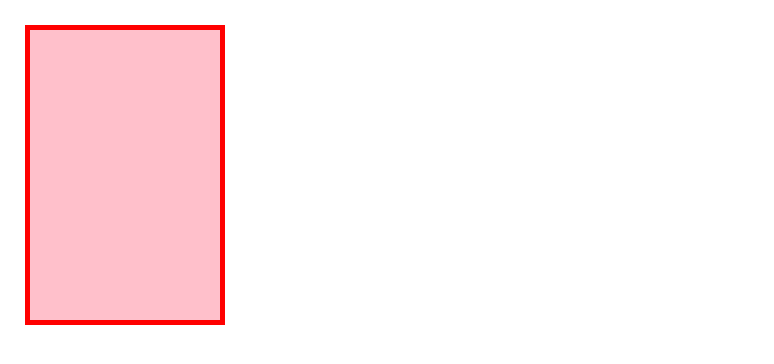
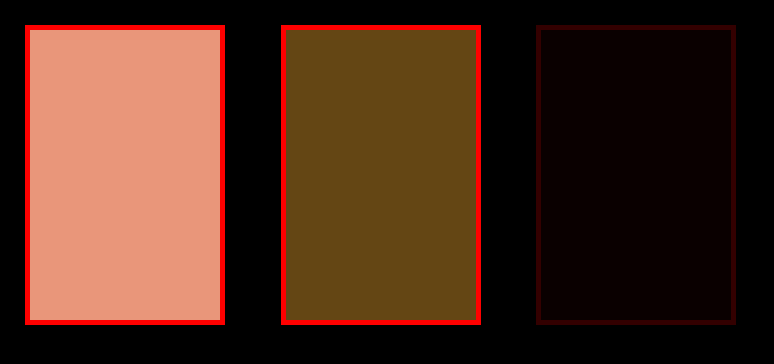
Before and after one commit to YeimerSebastianRomeroGilADSO/ccs-dalton, a plain HTML site: page index.html in a window 1280 px wide. Shown: the whole page, without its empty margins (0-774 px from the left). Drawn offline with Linux system fonts and the light colour scheme.

Commit message:
colorizacion

```diff
--- a/index.html
+++ b/index.html
@@ -4,14 +4,14 @@
     <meta charset="UTF-8">
     <meta http-equiv="X-UA-Compatible" content="IE=edge">
     <meta name="viewport" content="width=device-width, initial-scale=1.0">
-    <title>Cursor</title>
+    <title>Colorizacion</title>
     <link rel="stylesheet" href="style.css">
     <link rel="stylesheet" href="normalize.css">
     <link href="https://fonts.googleapis.com/css2?family=Lobster&display=swap" rel="stylesheet">
 </head>
 <body>
-  <div class="caja">
-
-  </div>
+  <div class="caja"></div>
+  <div class="caja1"></div>
+  <div class="caja2"></div>
 </body>
 </html>
--- a/style.css
+++ b/style.css
@@ -3,14 +3,35 @@
     font-size: 20px;
     font-weight: 100px;
 }
+body{
+    background-color: #000;
+}
+div{
+    display: inline-block;
+}
 .caja{
     margin: 25px;
     width: 200px;
     height: 300px;
-    border: 5px solid red;
-    background-color: pink;
+    border: 5px solid #f00;
+    background-color: darksalmon;
     cursor: pointer;
 }
-.caja:active{
-    cursor: row-resize;
+.caja1{
+    margin: 25px;
+    width: 200px;
+    height: 300px;
+    border: 5px solid #f00;
+    background-color: darksalmon;
+    cursor: pointer;
+    background: rgb(100, 70, 20);
 }
+.caja2{
+    margin: 25px;
+    width: 200px;
+    height: 300px;
+    border: 5px solid #f00;
+    background-color: rgba(255, 0, 0, 0.2);
+    opacity: 0.2;
+    cursor: pointer;
+}
```
